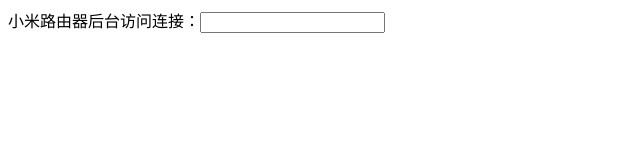
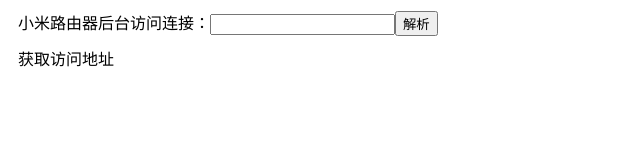
Before and after one commit to hotpoor/MiWifi_AC2350_settings, a plain HTML site: page index.html in a window 1280 px wide. Shown: the whole page, without its empty margins (0-640 px from the left). Drawn offline with nearby package versions, Linux system fonts and the light colour scheme.

Commit message:
Update index.html

```diff
--- a/index.html
+++ b/index.html
@@ -1,8 +1,18 @@
 <html>
-  <head></head>
+  <head>
+    <script src="jquery-1.12.4.mini.js"></script>
+    <style>
+      body>div{
+        margin:10px;
+      }
+    </style>
+  </head>
   <body>
-    <div>小米路由器后台访问连接：<input></div>
-    <div></div>
+    <div>小米路由器后台访问连接：<input><button class="check">解析</button></div>
+    <div>获取访问地址<div class="result0"></div></div>
 
   </body>
 </html>
+<script>
+
+</script>
```
